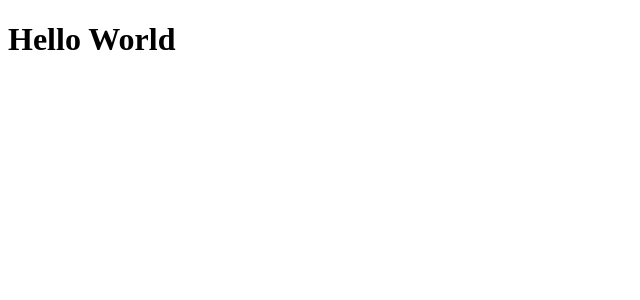
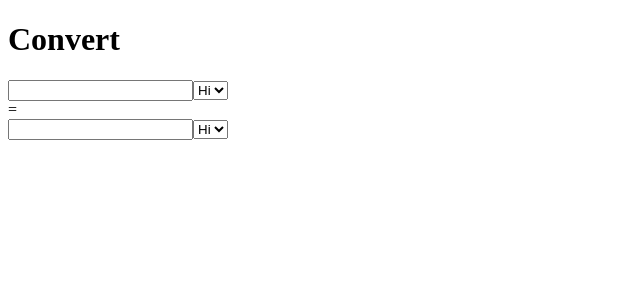
Before and after one commit to Rameezrk/react-currency-converter, a React (Create React App) app: page / in a window 1280 px wide. Shown: the top 300 px of the page, without its empty margins (0-640 px from the left). Built offline with nearby package versions, Linux system fonts and the light colour scheme.

Commit message:
outlined the main page look so far

```diff
--- a/src/App.js
+++ b/src/App.js
@@ -1,9 +1,15 @@
 import React from 'react';
 import './App.css';
+import CurrencyRow from './CurrencyRow'
 
 function App() {
   return (
-    <h1>Hello World</h1>
+    <>
+      <h1>Convert</h1>
+      <CurrencyRow />
+      <div>=</div>
+      <CurrencyRow />
+    </>
   );
 }
 
--- /dev/null
+++ b/src/CurrencyRow.js
@@ -0,0 +1,12 @@
+import React from 'react'
+
+export default function CurrencyRow() {
+    return (
+        <div>
+            <input type='number'/>
+            <select>
+                <option value='Hi'>Hi</option>
+            </select>
+        </div>
+    )
+}
```
